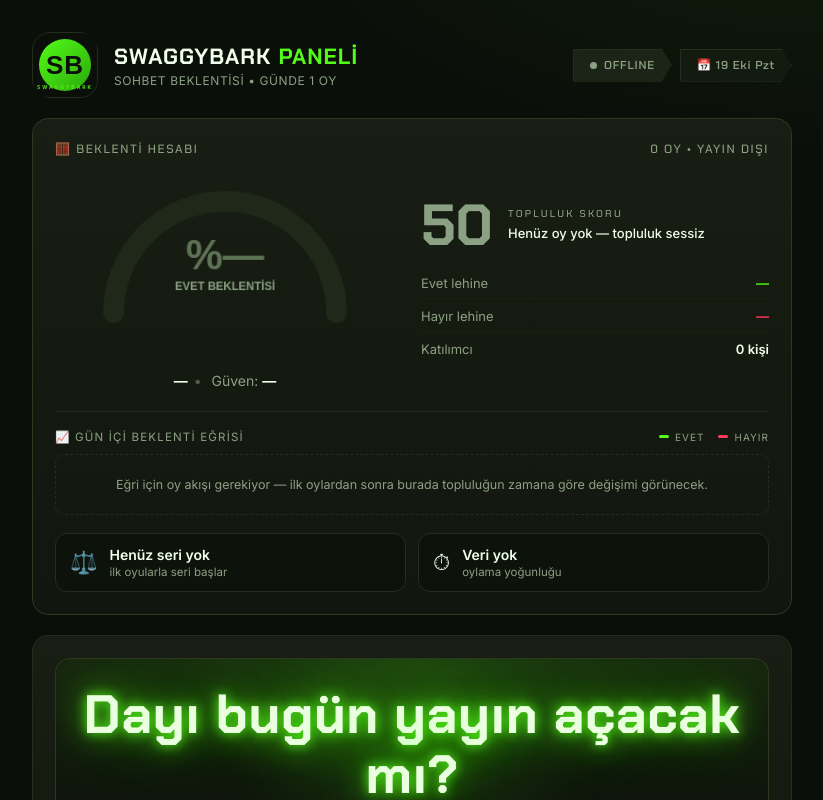
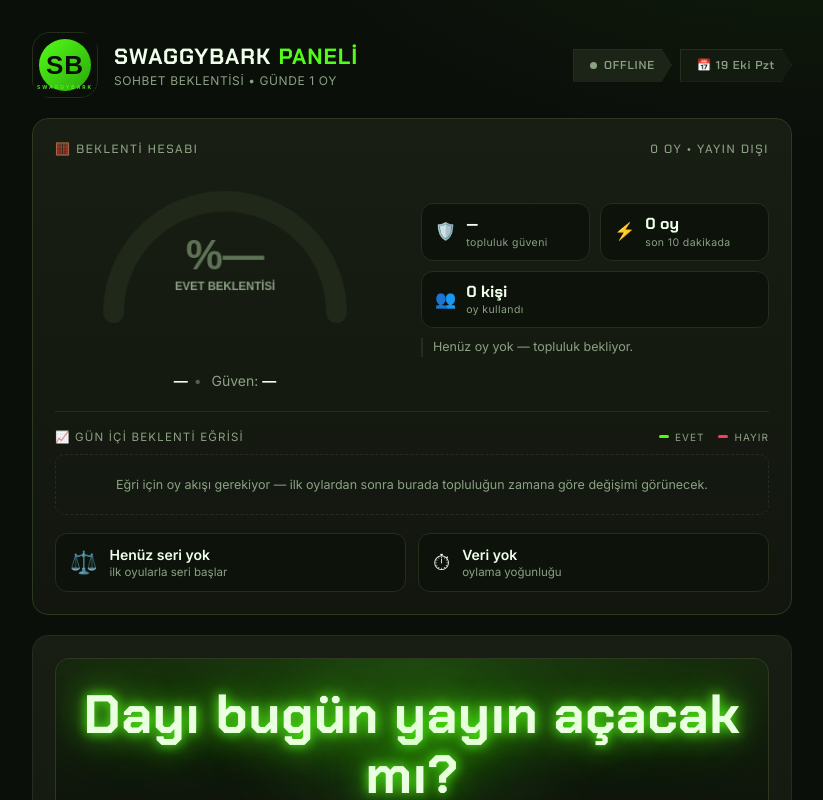
Before and after one commit to ziyamertc/swaggywatch, a Nuxt app: page / in a window 1280 px wide. Shown: the top 800 px of the page, without its empty margins (228-1051 px from the left). Built offline with nearby package versions, Linux system fonts and the light colour scheme; no server answers.

Commit message:
refactor: Topluluk Skoru kaldirildi -> anlasilir sinyaller (guven, oy hizi, katilimci)

```diff
--- a/assets/css/main.css
+++ b/assets/css/main.css
@@ -188,33 +188,23 @@ body{
   flex:0 0 auto;width:100%;max-width:340px;
 }
 .hero-grid .gauge-label{margin-top:2px}
-.score-block{flex:1;min-width:250px;display:flex;flex-direction:column;gap:14px}
-.score-head{display:flex;align-items:center;gap:16px}
-.score-head-text{min-width:0}
-.score-value{
-  font-family:'Chakra Petch',sans-serif;
-  font-size:58px;font-weight:700;line-height:1;
-  letter-spacing:-1px;flex:0 0 auto;
+/* ---------- Topluluk sinyalleri ---------- */
+.score-block{flex:1;min-width:260px;display:flex;flex-direction:column;gap:10px}
+.signal-row{display:flex;gap:10px;flex-wrap:wrap}
+.signal{
+  flex:1;min-width:120px;display:flex;align-items:center;gap:10px;
+  background:#0D120B;border:1px solid var(--border);border-radius:12px;padding:11px 13px;
 }
-.score-yes{color:var(--kick-green);text-shadow:0 0 30px rgba(83,252,24,.32)}
-.score-no{color:var(--no-red);text-shadow:0 0 30px rgba(255,59,92,.28)}
-.score-neutral{color:var(--muted)}
-.score-label{
-  font-family:'Chakra Petch',sans-serif;
-  font-size:10px;letter-spacing:2.2px;color:var(--muted);margin-bottom:5px;
+.signal-icon{font-size:17px;line-height:1}
+.signal b{
+  display:block;font-family:'Chakra Petch',sans-serif;font-size:16px;font-weight:700;
+  color:var(--text);line-height:1.15;
 }
-.score-tag{font-size:13px;color:var(--text);font-weight:500;line-height:1.35}
-.score-side{display:flex;flex-direction:column;gap:2px}
-.score-kv{
-  display:flex;justify-content:space-between;gap:12px;
-  font-size:13px;padding:7px 0;border-bottom:1px solid #1A2114;
+.signal small{display:block;font-size:10.5px;color:var(--muted);letter-spacing:.4px;margin-top:2px}
+.signal-note{
+  font-size:12.5px;color:var(--muted);line-height:1.5;
+  border-left:2px solid var(--border);padding-left:10px;
 }
-.score-kv:last-child{border-bottom:none}
-.score-kv span{color:var(--muted)}
-.score-kv b{font-weight:600}
-.c-yes{color:var(--kick-green)}
-.c-no{color:var(--no-red)}
-.c-strong{color:var(--kick-green)}
 .c-mid{color:#E8B93C}
 .c-weak{color:#FF8AA3}
 
@@ -406,6 +396,5 @@ footer b{color:var(--kick-green)}
   .logo-slot{width:56px;height:56px}
   .hero-grid{gap:16px}
   .hero-grid .gauge-area{max-width:100%;margin:0 auto}
-  .score-value{font-size:46px}
-  .score-head{gap:12px}
+  .score-block{min-width:100%}
 }
--- a/pages/index.vue
+++ b/pages/index.vue
@@ -55,33 +55,36 @@
           <div class="gauge-label">
             <b>{{ verdict }}</b>
             <span class="sep">•</span>
-            Güven: <b>{{ confidenceText }}</b>
+            Güven: <b>{{ confidenceWord }}</b>
           </div>
         </div>
 
-        <!-- Topluluk skoru + detaylar -->
+        <!-- Topluluk durumu: güven + oy hızı -->
         <div class="score-block">
-          <div class="score-head">
-            <div class="score-value" :class="scoreClass">{{ score }}</div>
-            <div class="score-head-text">
-              <div class="score-label">TOPLULUK SKORU</div>
-              <div class="score-tag">{{ scoreTag }}</div>
+          <div class="signal-row">
+            <div class="signal">
+              <span class="signal-icon">🛡️</span>
+              <div>
+                <b>{{ confidenceWord }}</b>
+                <small>topluluk güveni</small>
+              </div>
+            </div>
+            <div class="signal">
+              <span class="signal-icon">⚡</span>
+              <div>
+                <b>{{ recentVotes }} oy</b>
+                <small>son 10 dakikada</small>
+              </div>
+            </div>
+            <div class="signal">
+              <span class="signal-icon">👥</span>
+              <div>
+                <b>{{ total }} kişi</b>
+                <small>oy kullandı</small>
+              </div>
             </div>
           </div>
-          <div class="score-side">
-            <div class="score-kv">
-              <span>Evet lehine</span>
-              <b class="c-yes">{{ total ? yesPct + '%' : '—' }}</b>
-            </div>
-            <div class="score-kv">
-              <span>Hayır lehine</span>
-              <b class="c-no">{{ total ? (100 - yesPct) + '%' : '—' }}</b>
-            </div>
-            <div class="score-kv">
-              <span>Katılımcı</span>
-              <b>{{ total }} kişi</b>
-            </div>
-          </div>
+          <div class="signal-note">{{ scoreTag }}</div>
         </div>
       </div>
 
@@ -497,42 +500,44 @@ useHead({
   })
 })
 
-/* ---------------- Topluluk Skoru ----------------
-   Oran + veri hacmi birleşik: az oyda 50'ye (kararsız) çekilir, çok oyda netleşir.
-   Skor asla oranla çelişmez — sadece eminlik düzeyini yansıtır. */
-const score = computed(() => {
+/* ---------------- Topluluk sinyalleri ---------------- */
+
+/** Oy sayısına göre güven kelimesi (sayı yerine anlaşılır ifade) */
+const confidenceWord = computed(() => {
   const n = total.value
-  if (!n) return 50
-  const p = yesRatio.value * 100          // 0-100 arası ham oran
-  const volume = Math.min(1, n / 25)      // 25 oyda tam hacim
-  return Math.round(50 + (p - 50) * (0.45 + 0.55 * volume))
+  if (!n) return '—'
+  if (n >= 20) return 'Yüksek'
+  if (n >= 8) return 'Orta'
+  if (n >= 3) return 'Düşük'
+  return 'Çok düşük'
 })
 
-const scoreTag = computed(() => {
-  const s = score.value
-  if (!total.value) return 'Henüz oy yok — topluluk sessiz'
-  if (s >= 80) return 'Topluluk EVET konusunda çok net'
-  if (s >= 65) return 'Topluluk EVET lehinde eğilimli'
-  if (s > 55) return 'Topluluk hafif EVET lehinde'
-  if (s === 50) return 'Topluluk tam bölünmüş (50/50)'
-  if (s >= 45) return 'Topluluk hafif HAYIR lehinde'
-  if (s >= 35) return 'Topluluk HAYIR lehinde eğilimli'
-  return 'Topluluk HAYIR konusunda çok net'
+/** Son 10 dakikada kaç oy geldi (trend noktalarından) */
+const recentVotes = computed(() => {
+  const trend = cur.value?.trend ?? []
+  if (!trend.length) return 0
+  const now = Date.now()
+  const window = 10 * 60 * 1000
+  const inWindow = trend.filter((t: any) => now - new Date(t.at).getTime() <= window)
+  if (!inWindow.length) return 0
+  // penceredeki en eski noktanın oy sayısını toplamdan çıkar
+  const oldest = inWindow[0]
+  return Math.max(0, total.value - (oldest.yes + oldest.no))
 })
 
-const scoreClass = computed(() => {
-  const s = score.value
-  if (!total.value) return 'score-neutral'
-  if (s > 55) return 'score-yes'
-  if (s < 45) return 'score-no'
-  return 'score-neutral'
-})
-
-const confidenceClass = computed(() => {
+/** Tek cümlelik yorum */
+const scoreTag = computed(() => {
   const n = total.value
-  if (n >= 20) return 'c-strong'
-  if (n >= 8) return 'c-mid'
-  return 'c-weak'
+  if (!n) return 'Henüz oy yok — topluluk bekliyor.'
+  const p = yesPct.value
+  const side = p >= 50 ? 'EVET' : 'HAYIR'
+  if (n < 5) return `${side} lehinde ama veri az — kesin sonuç için biraz daha oy gerek.`
+  if (recentVotes.value >= 5) return `${side} lehinde ${p}% — topluluk şu an aktif, son dakikalarda oy artıyor.`
+  if (p >= 70) return `Topluluk net şekilde ${side} lehinde (${p}%).`
+  if (p >= 55) return `Topluluk ${side} lehinde eğilimli (${p}%).`
+  if (p >= 45) return `Topluluk ikiye bölünmüş (${p}% / ${100 - p}%).`
+  if (p >= 30) return `Topluluk ${side} lehinde hafif eğilimli (${p}%).`
+  return `Topluluk net şekilde ${side} lehinde (${p}%).`
 })
 
 /* ---------------- Gün içi trend ---------------- */
@@ -626,15 +631,6 @@ const streakSub = computed(() => {
   const s = streak.value
   if (!s.count) return 'ilk oyularla seri başlar'
   return s.count >= 3 ? 'topluluk tutarlı bir yönde 🔥' : 'devam ederse seri büyür'
-})
-
-const confidenceText = computed(() => {
-  const n = total.value
-  if (!n) return '—'
-  if (n < 5) return `çok düşük (${n} oy)`
-  const p = yesRatio.value
-  const d = 1.96 * Math.sqrt(p * (1 - p) / n)
-  return `±${(d * 100).toFixed(0)}%`
 })
 
 function fmtDuration(ms: number) {
```
